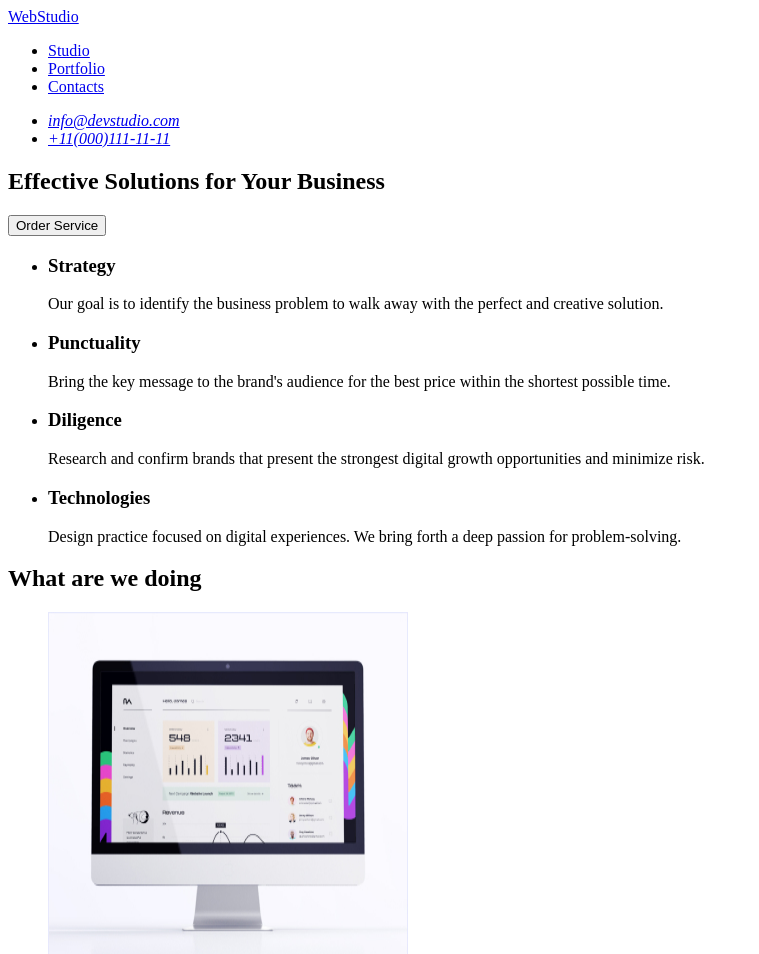
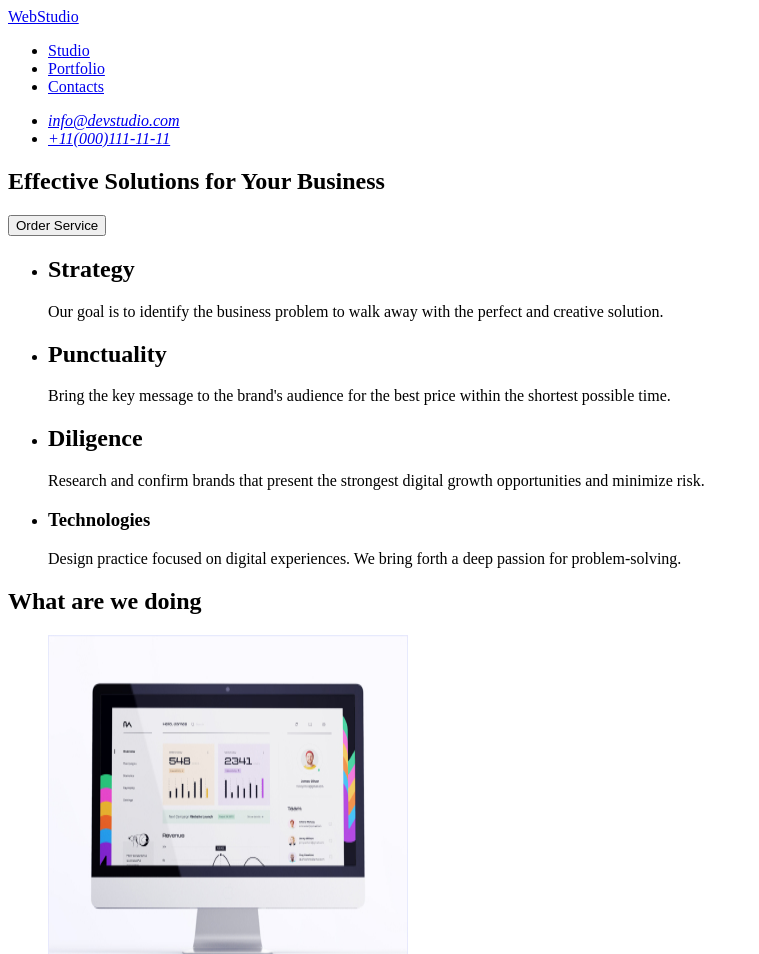
Before and after one commit to ru7s/goit-markup-hw-01, a plain HTML site: page index.html in a window 1280 px wide. Shown: the top 954 px of the page, without its empty margins (0-759 px from the left). Drawn offline with Linux system fonts and the light colour scheme.

Commit message:
add markup

```diff
--- a/index.html
+++ b/index.html
@@ -36,28 +36,28 @@
     <main>
       <!--section1-->
       <section>
-        <h2>Effective Solutions for Your Business</h2>
+        <h1>Effective Solutions for Your Business</h1>
         <button type="button">Order Service</button>
       </section>
       <!--section2-->
       <section>
         <ul>
           <li>
-            <h3>Strategy</h3>
+            <h2>Strategy</h2>
             <p>
               Our goal is to identify the business problem to walk away with the
               perfect and creative solution.
             </p>
           </li>
           <li>
-            <h3>Punctuality</h3>
+            <h2>Punctuality</h2>
             <p>
               Bring the key message to the brand's audience for the best price
               within the shortest possible time.
             </p>
           </li>
           <li>
-            <h3>Diligence</h3>
+            <h2>Diligence</h2>
             <p>
               Research and confirm brands that present the strongest digital
               growth opportunities and minimize risk.
```
